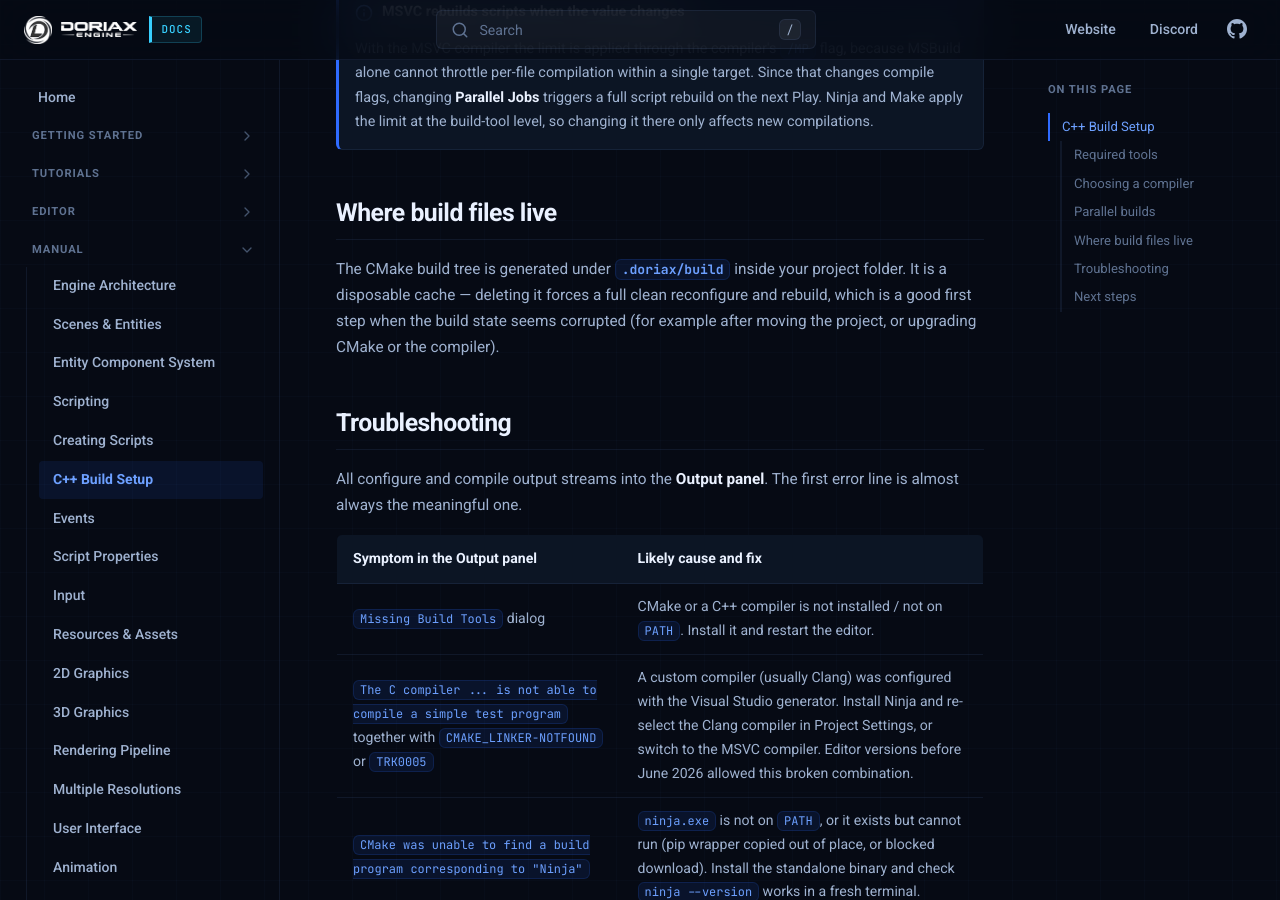
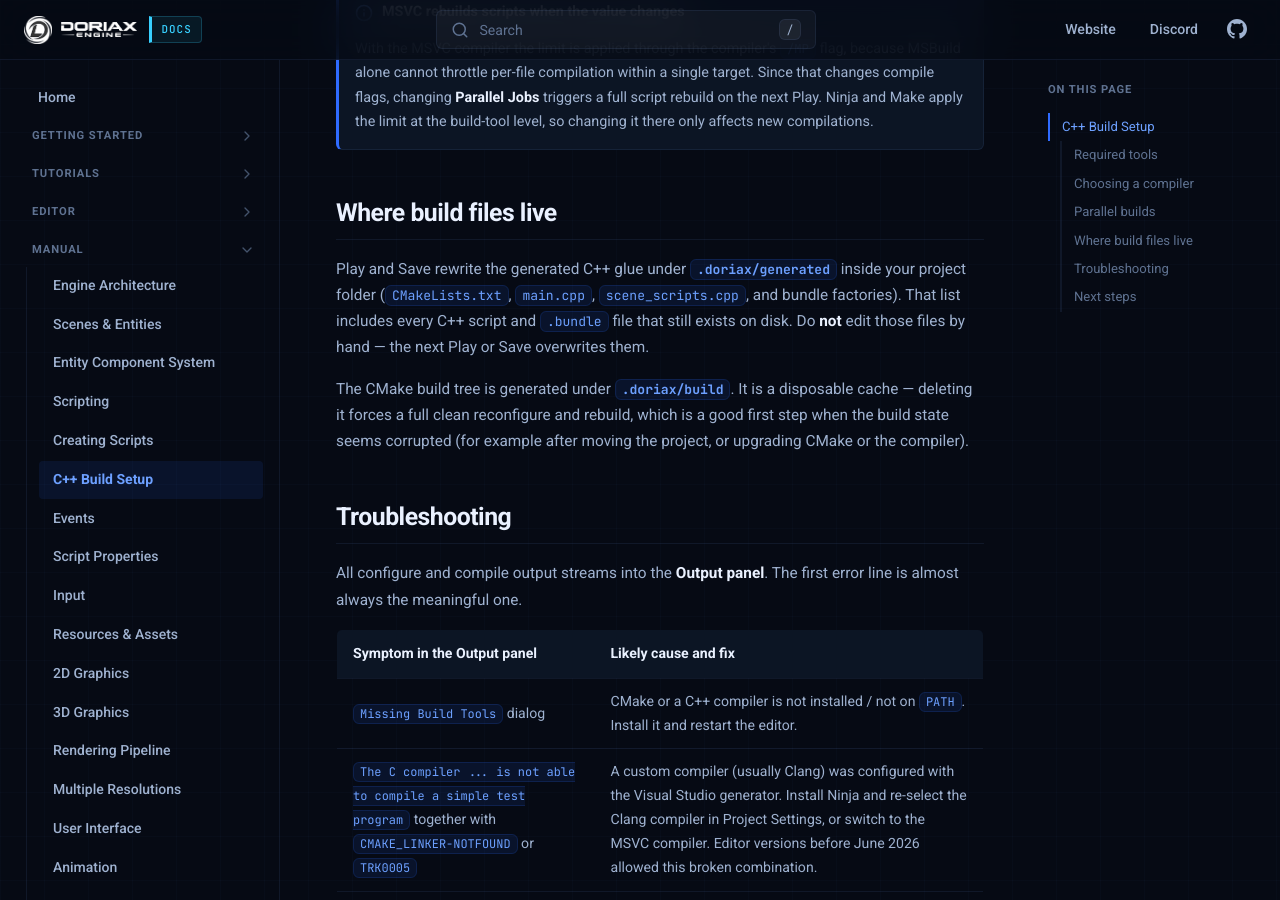
Before and after one commit to doriaxengine/doriax-docs, an MkDocs documentation site: the page built from docs/manual/cpp-build-setup.md, in a window 1280 px wide and 900 px high, scrolled down 3474 px. Built offline with MkDocs 1.6.1, drawn with Linux system fonts in a browser that asks for light colours; some of the changed text lies outside the part shown.

Commit message:
Updated build info

```diff
--- a/docs/manual/cpp-build-setup.md
+++ b/docs/manual/cpp-build-setup.md
@@ -151,10 +151,15 @@ chosen on a 32-core workstation is not lost when a teammate opens the project on
 
 ## Where build files live
 
-The CMake build tree is generated under **`.doriax/build`** inside your project folder.
-It is a disposable cache — deleting it forces a full clean reconfigure and rebuild, which
-is a good first step when the build state seems corrupted (for example after moving the
-project, or upgrading CMake or the compiler).
+Play and Save rewrite the generated C++ glue under **`.doriax/generated`** inside your
+project folder (`CMakeLists.txt`, `main.cpp`, `scene_scripts.cpp`, and bundle factories).
+That list includes every C++ script and `.bundle` file that still exists on disk. Do
+**not** edit those files by hand — the next Play or Save overwrites them.
+
+The CMake build tree is generated under **`.doriax/build`**. It is a disposable cache —
+deleting it forces a full clean reconfigure and rebuild, which is a good first step when
+the build state seems corrupted (for example after moving the project, or upgrading CMake
+or the compiler).
 
 ## Troubleshooting
 
@@ -172,6 +177,8 @@ is almost always the meaningful one.
 | `internal compiler error: Killed` (GCC/Clang) or `fatal error C1060: compiler is out of heap space` (MSVC) | The parallel build ran out of memory. Lower **Project Settings → Parallel Jobs** (try `1` or `2`) — see [Parallel builds](#parallel-builds). |
 | `Does not match the generator used previously` | The build directory holds a cache from a different generator. The editor normally cleans it automatically when you switch compilers; if it reports the directory is **locked**, close anything using `.doriax/build` (notably the VS Code *CMake Tools* extension) or delete the folder manually, then try again. |
 | `CMake configuration failed` with **no other output** | Update the editor — older versions dropped the output of commands that failed quickly. Current versions print the full CMake error plus a `Process exited with code N` line. |
+| `CMake Error: File ... does not exist.` (or similar) for a script or `.bundle` you already deleted | Generated sources still listed a missing file. Current editors skip files that are gone from disk; press Play or Save once to regenerate. Do not patch `.doriax/generated/CMakeLists.txt` — it is overwritten. If a closed scene still shows the old ScriptComponent entry, open that scene, remove the leftover, and save. |
+| `Unknown type SomeClass` | A leftover C++ script class name is still registered. Remove that ScriptComponent entry from every scene and bundle that still lists it, then Play or Save. Recreating a script with the same class name also recovers a project that was already broken. |
 | `Compiler kit changed. Cleaning build directory...` | Not an error — the compiler selection changed, so the editor wipes `.doriax/build` and reconfigures from scratch. |
 | Errors persist after fixing the toolchain | Delete `.doriax/build` and press Play again to force a clean configure. |
 
```
Also changed, not shown: docs/editor/resources.md (+2 -1 lines), docs/manual/creating-scripts.md (+1 -1 lines).
